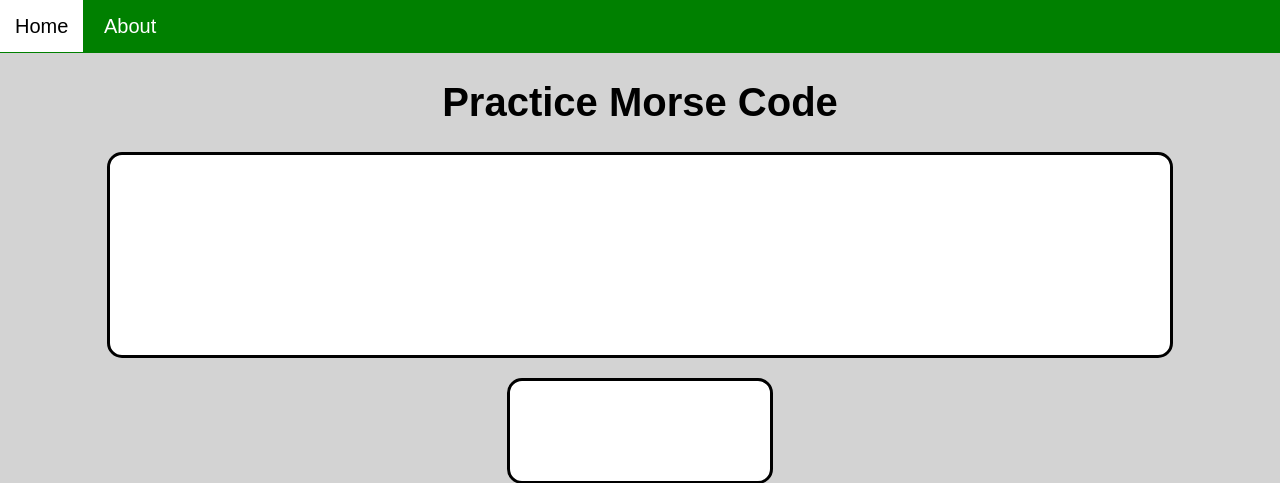
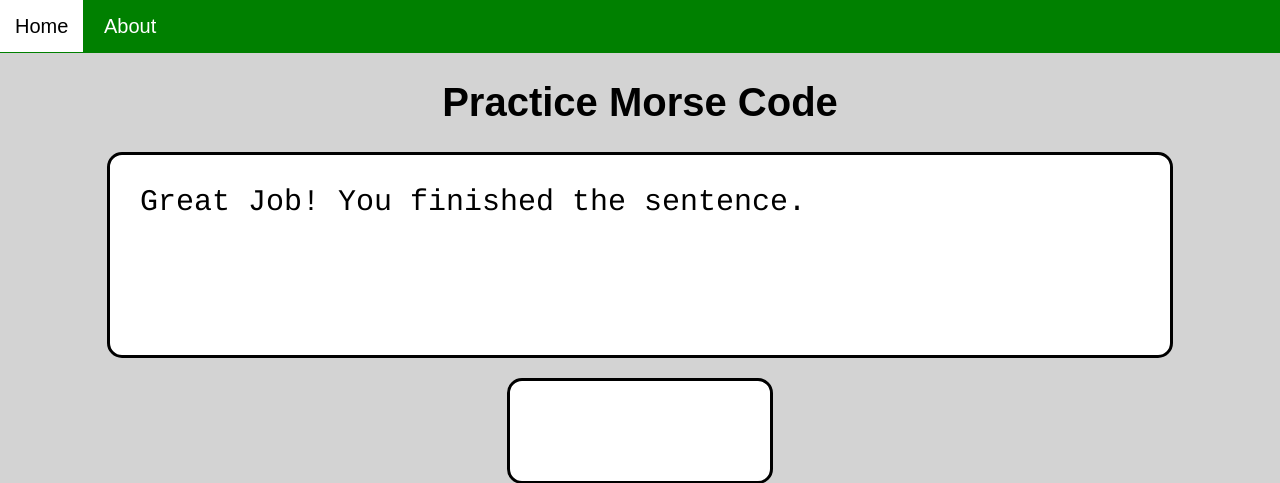
Before and after one commit to Pointyepic/ByteHacksProject, a Flask app: template templates/home.html in a window 1280 px wide. Shown: the top 483 px of the page. Run offline with Flask 2, Linux system fonts and the light colour scheme; the template is opened without the code that fills it, so the values that code supplies are empty.

Commit message:
added thing when you finished

```diff
--- a/static/spaceinput.js
+++ b/static/spaceinput.js
@@ -94,6 +94,7 @@ function changeHighlight(att) {
     for(var i = 0; i < children.length; i++) {
         section.removeChild(children[i]);
     }
+    if (index<sentence.length) {
         var text=document.createElement('p');
         text.appendChild(document.createTextNode(sentence.substring(0,index)));
         var letter=document.createElement('span');
@@ -102,5 +103,11 @@ function changeHighlight(att) {
         text.appendChild(letter);
         text.appendChild(document.createTextNode(sentence.substring(index+1)));
         section.appendChild(text);
-    //index++;
+        //index++
     }
+    else {
+        var text=document.createElement('p');
+        text.appendChild(document.createTextNode("Great Job! You finished the sentence."));
+        section.appendChild(text);
+    }
+}
--- a/static/style.css
+++ b/static/style.css
@@ -30,7 +30,7 @@ h1 {
     background-color: white;
 }
 p {
-    font-family: "Arial";
+    font-family: "Courier";
     font-size: 30px;
     text-align: left;
 }
--- a/templates/home.html
+++ b/templates/home.html
@@ -4,7 +4,7 @@
     <title> MorseTyper</title>
     <link rel="stylesheet" type="text/css" href="{{ url_for('static', filename='style.css') }}">
 </head>
-<body onload="changeHighlight();">
+<body onload="changeHighlight('correct');">
     <div class="topnav">
         <a href="{{ url_for('home') }}">Home</a>
         <a href="{{ url_for('about') }}">About</a>
```
Lines whose indentation alone changed are shown as unchanged.
